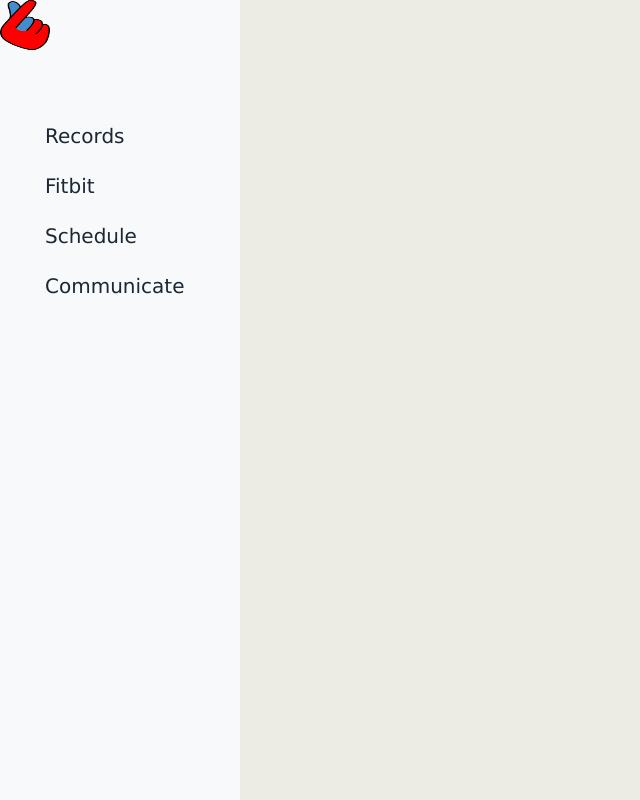
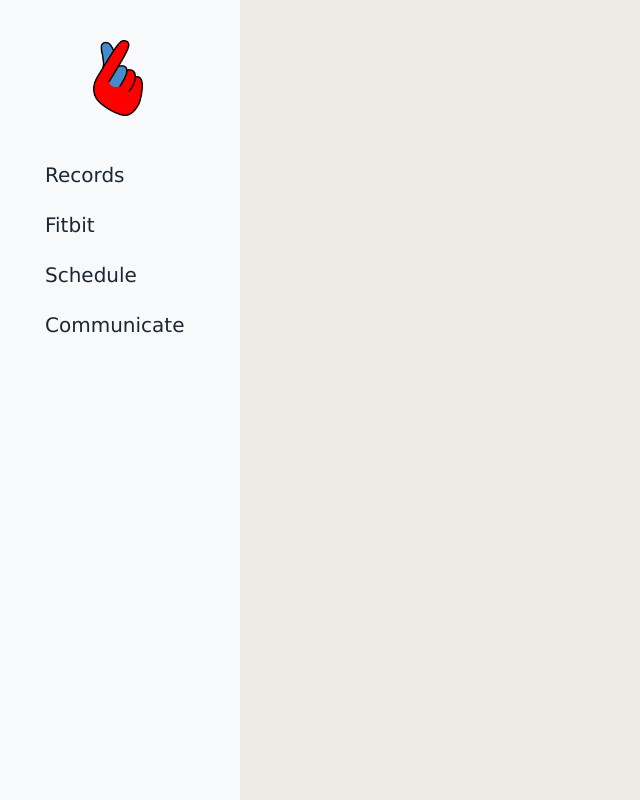
Before and after one commit to wreardan/healthie, a Flask app: page /fitbit in a window 1280 px wide; the page is wider, and only the part inside the window is pictured. Shown: that part, without its empty margins (0-640 px from the left). Run offline with Flask 2, Linux system fonts and the light colour scheme; the visitor is signed in with stand-in values (Sample User, id 1); some libraries are stand-ins or nearby versions.

Commit message:
Fix nav logo position and size

```diff
--- a/static/styles.css
+++ b/static/styles.css
@@ -44,7 +44,7 @@ h1 {
 .nav-contents {
     overflow-y: auto;
     position: absolute;
-    top: 96px;
+    top: 135px;
     bottom: 0;
     width: 200px;
 }
@@ -65,10 +65,12 @@ h1 {
 
 .nav-logo {
   position: absolute;
+  left: 93px;
+  top: 40px;
 }
 .nav-logo img {
   width: 50px;
-  height: 50px;
+  height: 76px;
 }
 
 .app {
```
